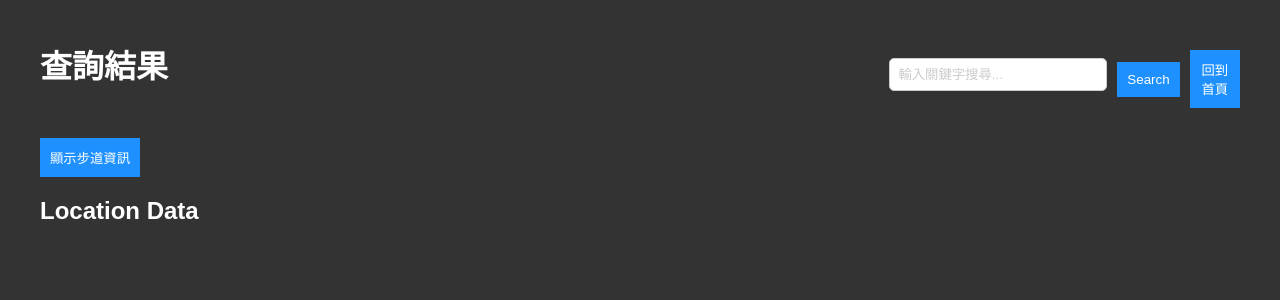
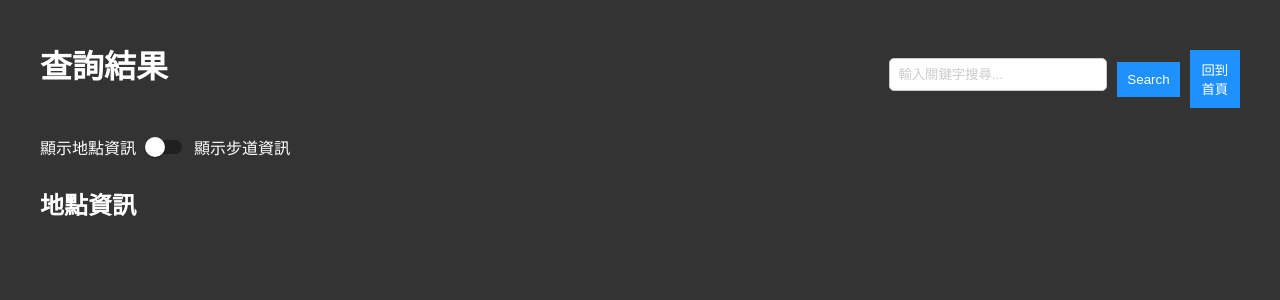
Before and after one commit to AndeTin/DataBaseApp, a React (Create React App) app in the folder DataBase/client/: page /search in a window 1280 px wide. Shown: the top 300 px of the page. Built offline with nearby package versions, Linux system fonts and the light colour scheme.

Commit message:
Update SearchList component to add MUI Switch for toggling between location and trail data

```diff
--- a/DataBase/client/package.json
+++ b/DataBase/client/package.json
@@ -3,6 +3,9 @@
   "version": "0.1.0",
   "private": true,
   "dependencies": {
+    "@emotion/react": "^11.11.4",
+    "@emotion/styled": "^11.11.5",
+    "@mui/material": "^5.15.19",
     "@testing-library/jest-dom": "^5.17.0",
     "@testing-library/react": "^13.4.0",
     "@testing-library/user-event": "^13.5.0",
--- a/DataBase/client/src/SearchList.js
+++ b/DataBase/client/src/SearchList.js
@@ -1,6 +1,7 @@
 import React, { useEffect, useState } from 'react';
 import { useLocation, useNavigate } from 'react-router-dom';
 import axios from 'axios';
+import Switch from '@mui/material/Switch'; // Import the MUI Switch component
 import './App.css'; // Import the CSS file
 
 function useQuery() {
@@ -85,14 +86,20 @@ function SearchList() {
           <button type="button" onClick={handleGoHome}>回到首頁</button>
         </form>
       </header>
-      <div>
-        <button onClick={toggleView}>
-          {view === 'location' ? '顯示步道資訊' : '顯示地點資訊'}
-        </button>
+      <div style={{ display: 'flex', alignItems: 'center', marginBottom: '20px' }}>
+        <span>顯示地點資訊</span>
+        <Switch
+          checked={view === 'trail'}
+          onChange={toggleView}
+          color="primary"
+          inputProps={{ 'aria-label': 'toggle view' }}
+          style={{ marginLeft: '0px', marginRight: '10px' }}
+        />
+        <span>顯示步道資訊</span>
       </div>
       {view === 'location' ? (
         <div>
-          <h2>Location Data</h2>
+          <h2>地點資訊</h2>
           {locationData.map(location => (
             <div key={location.id} className="location-item">
               <span className="location-title">{location.location_name}</span>
@@ -113,7 +120,7 @@ function SearchList() {
         </div>
       ) : (
         <div>
-          <h2>Trail Data</h2>
+          <h2>步道資訊</h2>
           {trailData.map(trail => (
             <div key={trail.trailid} className="trail-item">
               <span className="trail-title">{trail.tr_cname}</span>
```
Also changed, not shown: 1 other file (tests, documents, lock files or other folders).
